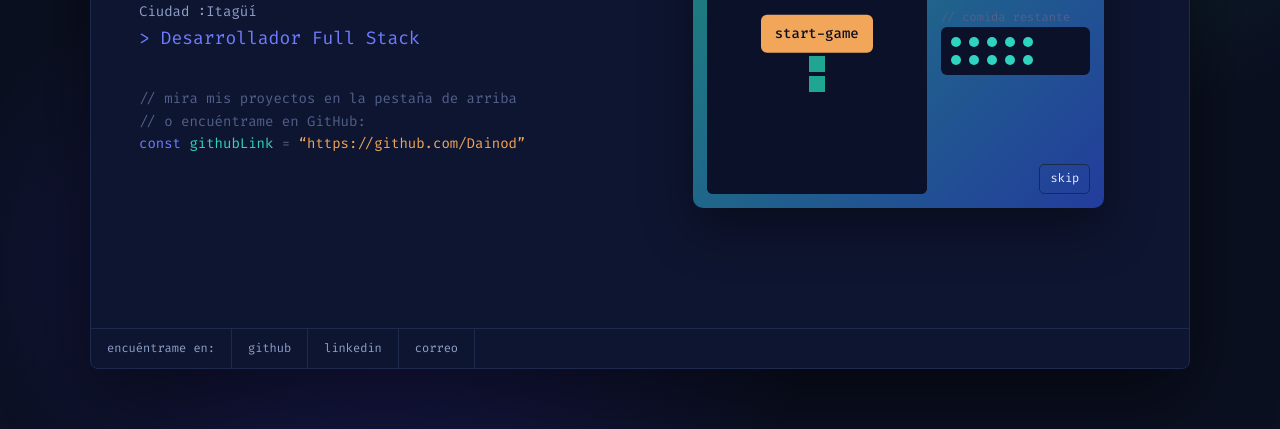
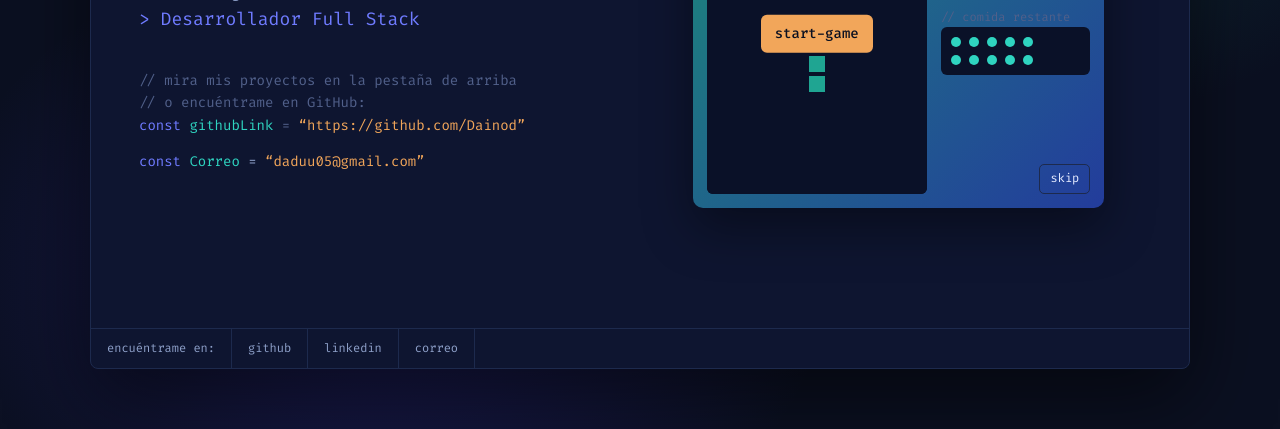
Before and after one commit to Dainod/dainod.github.io, a plain HTML site: page index.html in a window 1280 px wide. Shown: the part 371-800 px from the top of the page. Drawn offline with Linux system fonts and the light colour scheme.

Commit message:
feat: agg correo

```diff
--- a/index.html
+++ b/index.html
@@ -113,6 +113,7 @@ ADSO SENA
 Ciudad :Itagüí
   <div class="role">&gt; Desarrollador Full Stack</div>
   <p class="c" style="margin-top:36px">// mira mis proyectos en la pestaña de arriba<br>// o encuéntrame en GitHub:<br><span class="k">const</span> <span class="g">githubLink</span> = <span class="o">“https://github.com/Dainod”</span></p>
+  <span class="k">const</span> <span class="g">Correo</span> = <span class="o">“daduu05@gmail.com”</span></p>
  </div>
  <div class="panel game">
   <div class="board"><canvas id="cv" width="220" height="320" aria-label="Juego de la culebrita"></canvas><button id="go" type="button">start-game</button></div>
```
